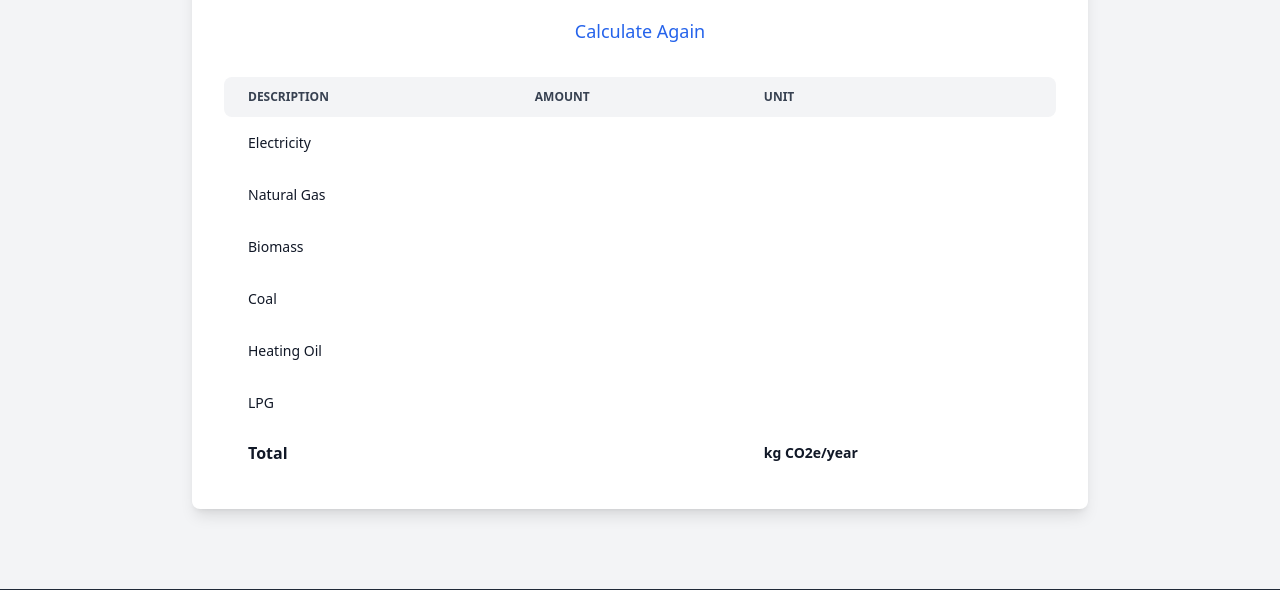
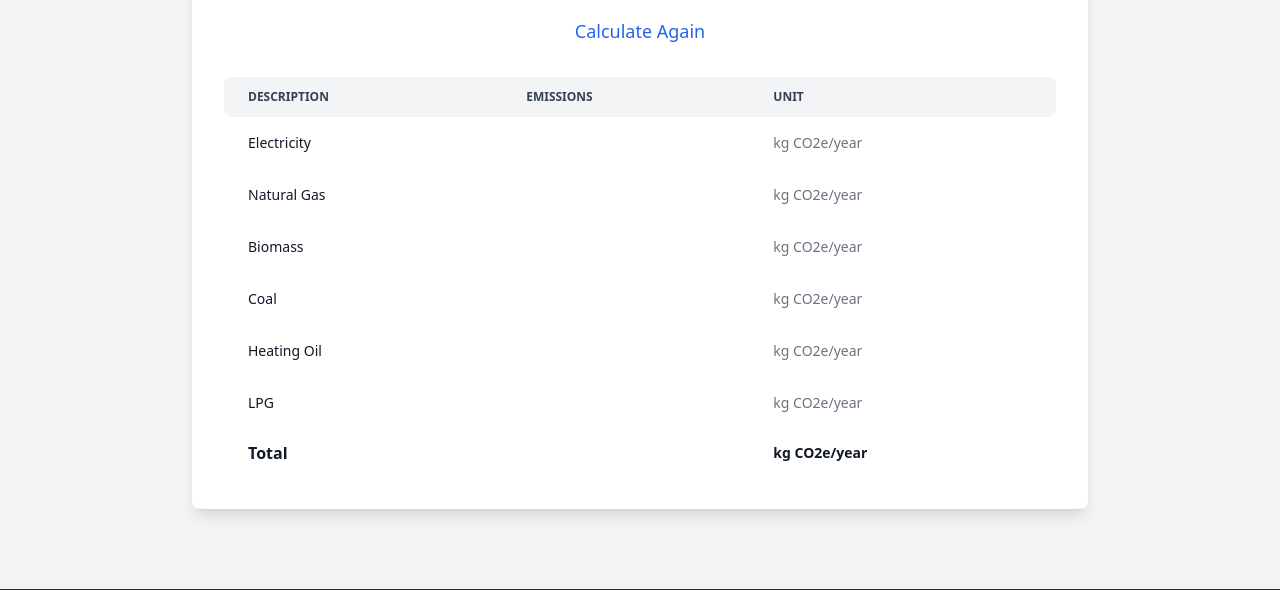
Before and after one commit to RudraJad2005/Carbon_Footprint, a Django app: template carbon_footprint/carbon_calculator/templates/registration/carbon_footprint_result.html in a window 1280 px wide. Shown: the part 259-849 px from the top of the page. Run offline with Django 5.2, Linux system fonts and the light colour scheme; the template is opened without the code that fills it, so the values that code supplies are empty; some libraries are stand-ins or nearby versions.

Commit message:
first commit

```diff
--- a/carbon_footprint/carbon_calculator/templates/registration/carbon_footprint_result.html
+++ b/carbon_footprint/carbon_calculator/templates/registration/carbon_footprint_result.html
@@ -46,7 +46,7 @@
                         Description
                     </th>
                     <th scope="col" class="px-6 py-3">
-                        Amount
+                        Emissions
                     </th>
                     <th scope="col" class="px-6 py-3 rounded-e-lg">
                         Unit
@@ -59,42 +59,42 @@
                         Electricity
                     </th>
                     <td class="px-6 py-4">{{ electricity }}</td>
-                    <td class="px-6 py-4">{{ electricity_unit }}</td>
+                    <td class="px-6 py-4">kg CO2e/year</td>
                 </tr>
                 <tr class="bg-white dark:bg-gray-800">
                     <th scope="row" class="px-6 py-4 font-medium text-gray-900 whitespace-nowrap dark:text-white">
                         Natural Gas
                     </th>
                     <td class="px-6 py-4">{{ natural_gas }}</td>
-                    <td class="px-6 py-4">{{ natural_gas_unit }}</td>
+                    <td class="px-6 py-4">kg CO2e/year</td>
                 </tr>
                 <tr class="bg-white dark:bg-gray-800">
                     <th scope="row" class="px-6 py-4 font-medium text-gray-900 whitespace-nowrap dark:text-white">
                         Biomass
                     </th>
                     <td class="px-6 py-4">{{ biomass }}</td>
-                    <td class="px-6 py-4">{{ biomass_unit }}</td>
+                    <td class="px-6 py-4">kg CO2e/year</td>
                 </tr>
                 <tr class="bg-white dark:bg-gray-800">
                     <th scope="row" class="px-6 py-4 font-medium text-gray-900 whitespace-nowrap dark:text-white">
                         Coal
                     </th>
                     <td class="px-6 py-4">{{ coal }}</td>
-                    <td class="px-6 py-4">{{ coal_unit }}</td>
+                    <td class="px-6 py-4">kg CO2e/year</td>
                 </tr>
                 <tr class="bg-white dark:bg-gray-800">
                     <th scope="row" class="px-6 py-4 font-medium text-gray-900 whitespace-nowrap dark:text-white">
                         Heating Oil
                     </th>
                     <td class="px-6 py-4">{{ heating_oil }}</td>
-                    <td class="px-6 py-4">{{ heating_oil_unit }}</td>
+                    <td class="px-6 py-4">kg CO2e/year</td>
                 </tr>
                 <tr class="bg-white dark:bg-gray-800">
                     <th scope="row" class="px-6 py-4 font-medium text-gray-900 whitespace-nowrap dark:text-white">
                         LPG
                     </th>
                     <td class="px-6 py-4">{{ lpg }}</td>
-                    <td class="px-6 py-4">{{ lpg_unit }}</td>
+                    <td class="px-6 py-4">kg CO2e/year</td>
                 </tr>
             </tbody>
             <tfoot>
```
Also changed, not shown: carbon_footprint/carbon_calculator/views.py (+15 -15 lines).
